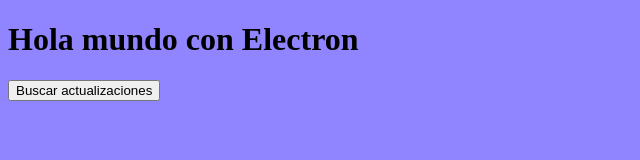
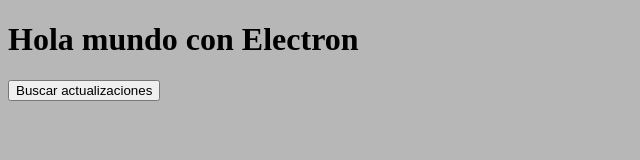
Before and after one commit to Taudux/finlabor-consultor-frontend, an Electron app: page index.html in a window 800 px wide. Shown: the whole page, without its empty margins (0-640 px from the left). Drawn offline with Linux system fonts and the light colour scheme.

Commit message:
Se cambia a fondo gris

```diff
--- a/index.html
+++ b/index.html
@@ -1,7 +1,7 @@
 <!DOCTYPE html>
 <html>
 <head><title>Mi App</title></head>
-<body style="background-color: #9085ff;">
+<body style="background-color: #b7b7b7;">
   <h1>Hola mundo con Electron</h1>
   <button id="check-updates">Buscar actualizaciones</button>
   <script src="renderer.js"></script>
--- a/package.json
+++ b/package.json
@@ -1,6 +1,6 @@
 {
   "name": "prueba_1",
-  "version": "1.0.1",
+  "version": "1.0.2",
   "description": "Hello World!",
   "main": "main.js",
   "scripts": {
```
